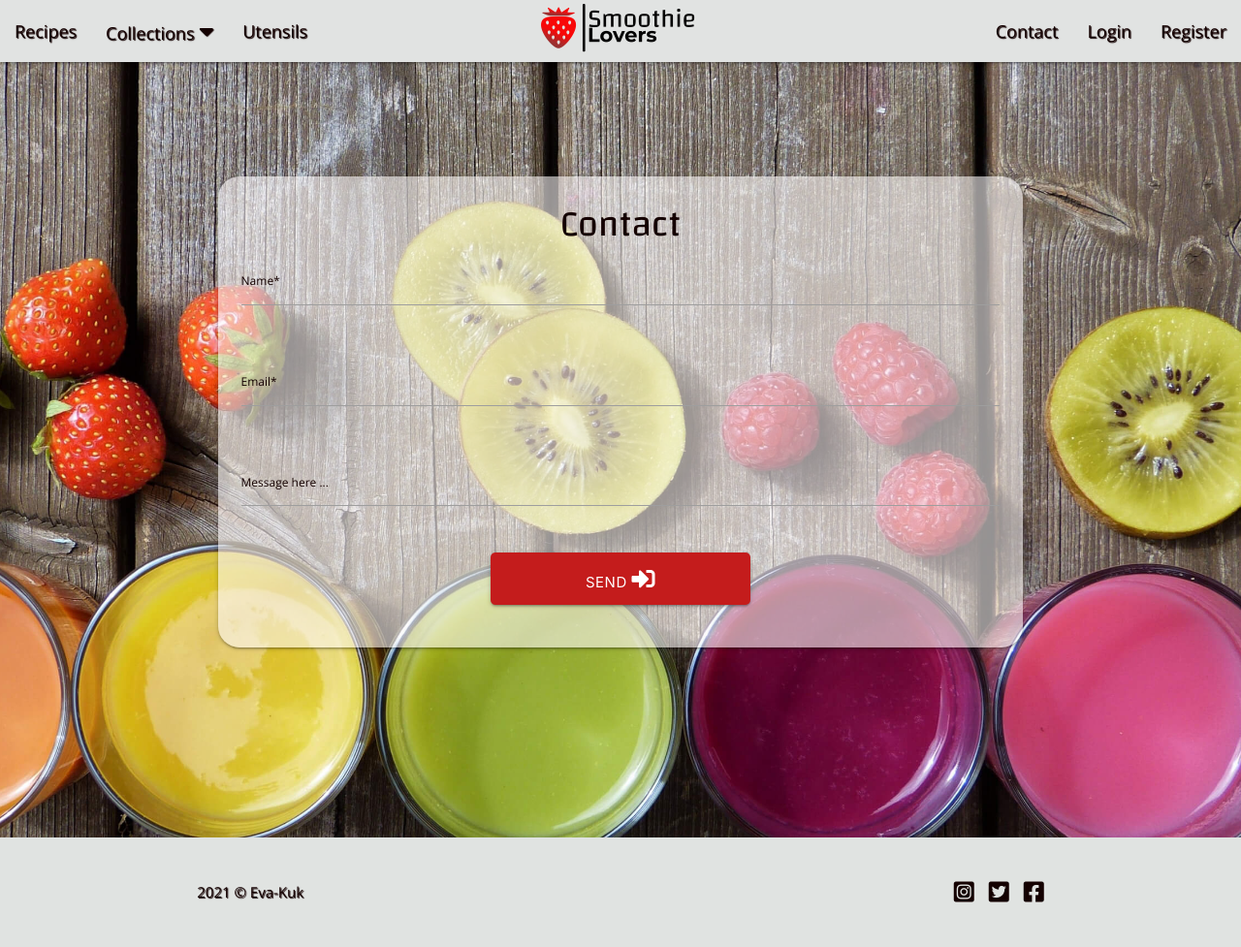
After one commit to Eva-Kuk/smoothie-lovers, a Flask app: page /contact in a window 1280 px wide. The commit adds this page. Shown: the whole page at 97% size. Run offline with Flask 2, Linux system fonts and the light colour scheme; some libraries are stand-ins or nearby versions.

Commit message:
feat:Add contact page

```diff
--- a/app.py
+++ b/app.py
@@ -197,6 +197,12 @@ def logout():
     flash("You have been logged out")
     session.pop("user")
     return redirect(url_for("login"))
+
+
+# Contact
+@app.route("/contact")
+def contact():
+    return render_template("contact.html", title="Contact")
 
 
 # Display Single recipe
--- a/templates/base.html
+++ b/templates/base.html
@@ -56,10 +56,12 @@
 
                     <ul class="right hide-on-med-and-down">
                         {% if session.user %}
+                        <li><a href="{{ url_for('contact') }}">Contact</a></li>
                         <li><a href="{{ url_for('add_recipe') }}">New Recipe</a></li>
                         <li><a href="{{ url_for('profile', username=session['user']) }}">Profile</a></li>
                         <li><a href="{{ url_for('logout') }}">Log Out</a></li>
                         {% else %}
+                        <li><a href="{{ url_for('contact') }}">Contact</a></li>
                         <li><a href="{{ url_for('login') }}">Login</a></li>
                         <li><a href="{{ url_for('register') }}">Register</a></li>
                         {% endif %}
@@ -82,10 +84,12 @@
                     Collections <i class="fas fa-caret-down"></i></a></li>
             <li><a href="{{ url_for('utensils') }}">Utensils</a></li>
             {% if session.user %}
+            <li><a href="{{ url_for('contact') }}">Contact</a></li>
             <li><a href="{{ url_for('add_recipe') }}">New Recipe</a></li>
             <li><a href="{{ url_for('profile', username=session['user']) }}">Profile</a></li>
             <li><a href="{{ url_for('logout') }}">Log Out</a></li>
             {% else %}
+            <li><a href="{{ url_for('contact') }}">Contact</a></li>
             <li><a href="{{ url_for('login') }}">Login</a></li>
             <li><a href="{{ url_for('register') }}">Register</a></li>
             {% endif %}
--- /dev/null
+++ b/templates/contact.html
@@ -0,0 +1,43 @@
+{% extends "base.html" %}
+{% block content %}
+
+<!--CREDIT: Card panel code customized from materializecss-->
+<!--CREDIT: Mini Project Task Manager and customized-->
+<section id="hero-image-full-screen">
+    <div class="container-fluid">
+        <div class="row">
+            <form class="col s12 l8 offset-l2 register-form-margin" method="POST" action="{{ url_for('login') }}">
+                <div class="card-panel">
+                    <!--Name-->
+                    <div class="row">
+                        <h1 class="center-align text-margin">Contact</h1>
+                        <div class="input-field col s12">
+                            <input id="user_name" name="user_name" type="text" class="validate" required>
+                            <label for="user_name">Name*</label>
+                        </div>
+                    </div>
+                    <!--Email-->
+                    <div class="row">
+                        <div class="input-field col s12">
+                            <input id="email" name="email" type="password" class="validate" required>
+                            <label for="email">Email*</label>
+                        </div>
+                    </div>
+                     <!--Message-->
+                     <div class="row">
+                        <div class="input-field col s12">
+                            <textarea id="message" class="materialize-textarea" required></textarea>
+                            <label for="message">Message here ...</label>
+                        </div>
+                    </div>
+                    <!--Sent Message -->
+                    <div class="row">
+                        <button type="submit" class="col s4 offset-s4 btn-large red-btn button-style"> Send <i class="fas fa-sign-in-alt hide-on-med-and-down"></i>
+                        </button>
+                    </div>
+                </div>
+            </form>
+        </div>
+    </div>
+</section>
+{% endblock %}
```
